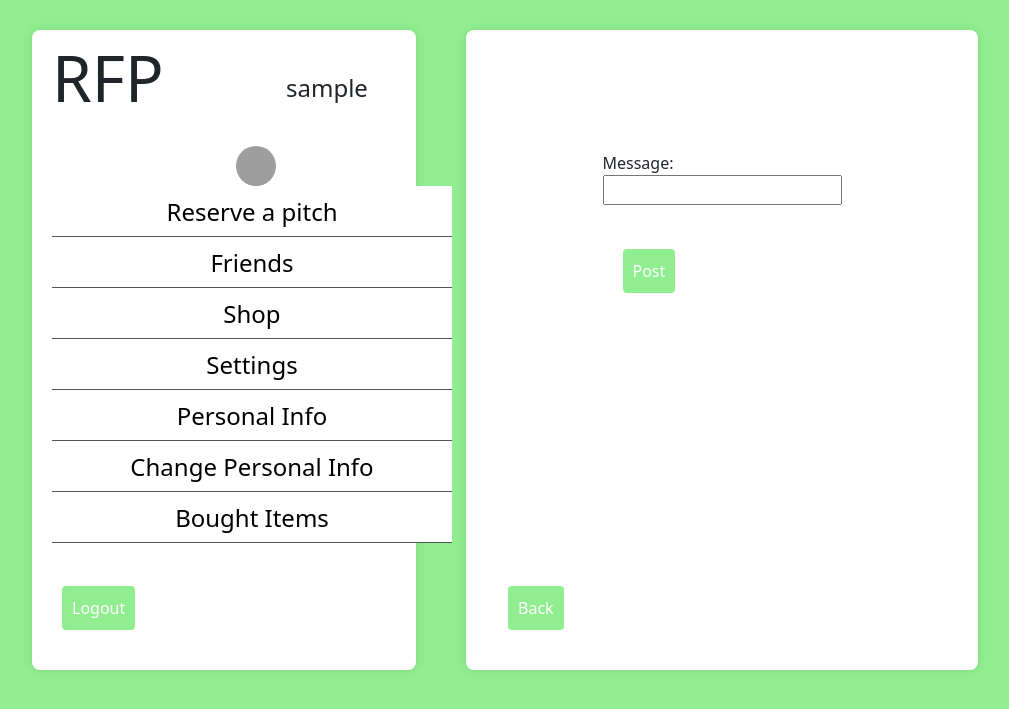
After one commit to didov02/RFP, a Django app: page /mainpage/addpost/ in a window 1280 px wide. The commit adds this page. Shown: the top 709 px of the page, without its empty margins (138-1147 px from the left). Run offline with Django 4.2, Linux system fonts and the light colour scheme; the visitor is signed in with stand-in values (Sample User, id 1); grey boxes are pictures that could not be loaded.

Commit message:
add post functionality

```diff
--- a/RFP_Project/urls.py
+++ b/RFP_Project/urls.py
@@ -18,6 +18,8 @@ from django.contrib import admin
 from django.urls import path, include
 from users import views as user_views
 from django.contrib.auth import views as auth_views
+from django.conf import settings
+from django.conf.urls.static import static
 
 urlpatterns = [
     path('admin/', admin.site.urls),
@@ -26,3 +28,7 @@ urlpatterns = [
     path('', auth_views.LoginView.as_view(template_name = 'users/login.html'), name='login'),
     path('logout/', auth_views.LogoutView.as_view(template_name = 'users/logout.html'), name='logout'),
 ]
+
+urlpatterns += [
+
+] + static(settings.MEDIA_URL, document_root=settings.MEDIA_ROOT)
--- /dev/null
+++ b/mainpage/forms.py
@@ -0,0 +1,7 @@
+from django import forms
+from .models import Post
+
+class PostForm(forms.ModelForm):
+    class Meta:
+        model = Post
+        fields = ['message']
--- a/mainpage/models.py
+++ b/mainpage/models.py
@@ -8,9 +8,9 @@ class Post(models.Model):
         return self.from_user
 
     from_user = models.CharField(max_length = 200)
-    written_at = models.TimeField()
+    written_at = models.DateTimeField()
     message = models.CharField(max_length = 500)
-    image = models.CharField(max_length = 500, default = "https://static.vecteezy.com/system/resources/previews/007/319/933/original/black-avatar-person-icons-user-profile-icon-vector.jpg")
+    image = models.ImageField()
 
 class Pitch(models.Model):
 
--- /dev/null
+++ b/mainpage/templates/RFP_templates/addpost.html
@@ -0,0 +1,20 @@
+{% extends 'RFP_templates/base.html' %}
+{% block body %}
+    <div class="column-right">
+        <form method="POST" style="text-align:start; margin: auto;">
+            {% csrf_token %}
+            <label for="{{ form.message.id_for_label }}" style="margin-right: 10px">Message:</label>
+            <br>
+            <div>
+                {{ form.message }}
+            </div>
+            <br>
+            <button type="submit" class="button">Post</button>
+        </form>
+        <div class="row" style="margin-top: auto; margin-bottom: 10px; margin-left:10px">
+            <form action="{% url 'RFP:start' %}" method="get">
+                <button type="submit" class="button">Back</button>
+            </form>
+        </div>
+    </div>
+{% endblock %}
--- a/mainpage/templates/RFP_templates/base.html
+++ b/mainpage/templates/RFP_templates/base.html
@@ -15,10 +15,17 @@
             <div class="col">
                 <a href="{% url 'RFP:start' %}" class="large-text">RFP</a>
             </div>
-            <div class="col text-right" style="margin-top: 40px; margin-left:150px">
-                {% if user.is_authenticated %}
-                    <span class="username" style="font-size: 1.5em;">{{ user.username }}</span>
-                {% endif %}
+            <div class="col">
+                <div class="row">
+                    <div class="col" style="margin-top: 40px; width:100%">
+                        {% if user.is_authenticated %}
+                            <span class="username" style="font-size: 1.5em; margin-left:50px">{{ user.username }}</span>
+                        {% endif %}
+                    </div>
+                    <div class="col text-right" style="margin-top: 40px;">
+                        <img src="{{ user.profile.image.url }}" class="profile-image">
+                    </div>
+                </div>
             </div>
         </div>
         <ul class="nav_bar">
--- a/mainpage/urls.py
+++ b/mainpage/urls.py
@@ -10,5 +10,5 @@ urlpatterns = [
     path('friends/addfriend/', views.add_friend, name = 'add_friend'),
     path('shop/', views.shop, name = 'shop'),
     path('settings/', views.settings, name = 'settings'),
-    path('add_data/', views.add_post, name='add_post'),
+    path('addpost/', views.add_post, name='add_post'),
 ]
--- a/mainpage/views.py
+++ b/mainpage/views.py
@@ -3,6 +3,9 @@ from django.http import HttpResponse
 from .models import Post, Item, Pitch
 from django.template import loader
 from django.contrib.auth.decorators import login_required
+from django.utils import timezone
+from django.core.exceptions import ObjectDoesNotExist
+from .forms import PostForm
 
 # Create your views here.
 @login_required
@@ -81,13 +84,16 @@ def detail(request, id):
 
 @login_required
 def add_post(request):
-    if request.method == 'POST':
-        from_user = request.POST.get('from_user')
-        written_at = request.POST.get('written_at')
-        message = request.POST.get('message')
+    form = PostForm(request.POST or None)
 
-        Post.objects.create(from_user=from_user, written_at=written_at, message=message)
+    if form.is_valid():
+        post = form.save(commit=False)
+        post.from_user = request.user.username
+        post.written_at = timezone.now()
+        post.image = request.user.profile.image
+        post.save()
+        return redirect('RFP:start')
+    else:
+        print('Form not valid. Errors:', form.errors)
 
-        return redirect('RFP_templates/index.html')
-    else:
-        return render(request, 'RFP_templates/index.html')
+    return render(request, 'RFP_templates/addpost.html', {'form': form})
--- a/users/apps.py
+++ b/users/apps.py
@@ -4,3 +4,6 @@ from django.apps import AppConfig
 class UsersConfig(AppConfig):
     default_auto_field = 'django.db.models.BigAutoField'
     name = 'users'
+
+    def ready(self):
+        import users.signals
--- a/users/models.py
+++ b/users/models.py
@@ -6,9 +6,9 @@ from django.contrib.auth.models import User
 class Profile(models.Model):
     user = models.OneToOneField(User, on_delete=models.CASCADE)
     image = models.ImageField(default='profilepic.jpg', upload_to='profile_pictures')
-    age = models.IntegerField()
-    city = models.CharField(max_length = 200)
-    position = models.CharField(max_length = 200)
+    age = models.IntegerField(default=15)
+    city = models.CharField(max_length = 200, default='Unknown')
+    position = models.CharField(max_length = 200, default='Unknown')
 
     def __str__(self):
         return self.user.username
--- /dev/null
+++ b/users/signals.py
@@ -0,0 +1,16 @@
+from django.db.models.signals import post_save
+from django.contrib.auth.models import User
+from django.dispatch import receiver
+from .models import Profile
+
+@receiver(post_save, sender=User)
+def build_profile(sender, instance, created, **kwargs):
+    if created:
+        age = 15
+        city = "Unknown"
+        position = "Unknown"
+        Profile.objects.create(user=instance, age=age, city=city, position=position)
+
+@receiver(post_save, sender=User)
+def save_profile(sender, instance, **kwargs):
+    instance.profile.save()
```
Also changed, not shown: mainpage/templates/RFP_templates/index.html (+5 -8 lines), mainpage/migrations/0008_alter_post_image.py (added), mainpage/migrations/0009_alter_post_written_at.py (added), pictures/profile_pictures/profilepic.jpg (added), profile_pictures/tumblr_m9dafeqxJx1qghusjo1_500.jpg (deleted), users/migrations/0002_alter_profile_age_alter_profile_city_and_more.py (added), users/migrations/0003_alter_profile_image.py (added), users/migrations/0004_alter_profile_image.py (added).
